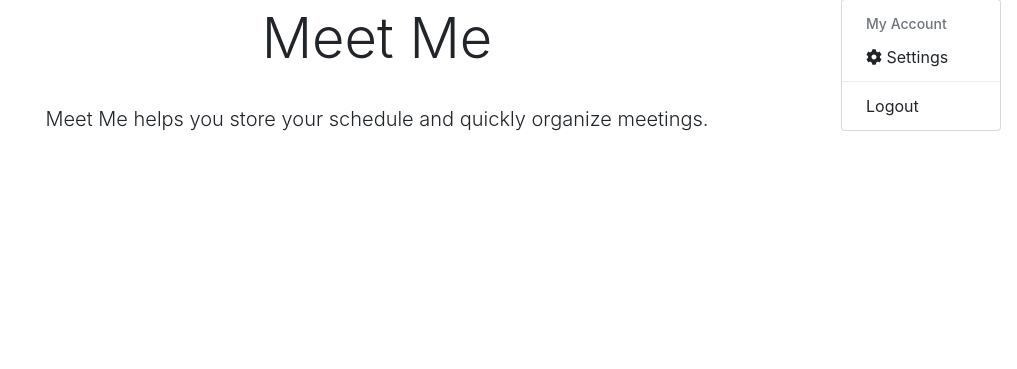
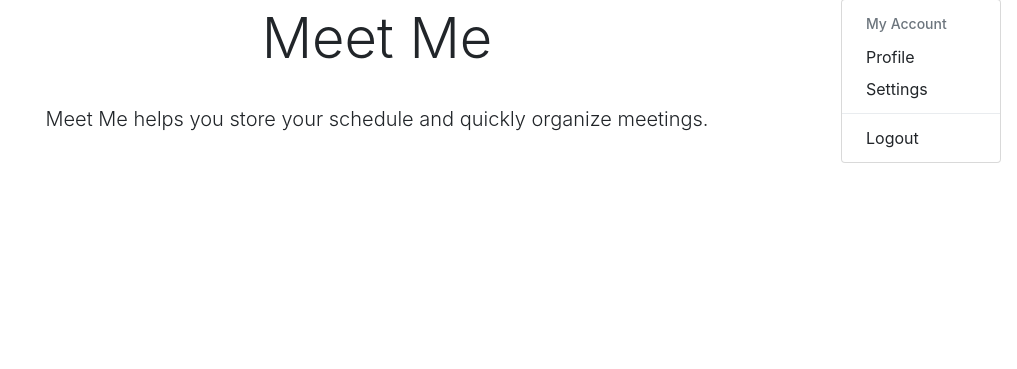
Before and after one commit to angelinahli/meet-me-2, a Flask app: page / in a window 1280 px wide, after a click that opens the changed part. Shown: the part 51-420 px from the top of the page, without its empty margins (263-1280 px from the left). Run offline with Flask 2, Linux system fonts and the light colour scheme; the visitor is signed in with stand-in values (Sample User, id 1); data comes from the database, SQL or seed files in the repository; some libraries are stand-ins or nearby versions.

Commit message:
update navbar dropdown

```diff
--- a/app/routes.py
+++ b/app/routes.py
@@ -82,6 +82,7 @@ def settings():
 
 @app.route("/u/<username>/", methods=["GET", "POST"])
 @app.route("/user/<username>/", methods=["GET", "POST"])
+@login_required
 def user(username):
     u = User.query.filter_by(username=username).first()
     if not u:
--- a/app/templates/base.html
+++ b/app/templates/base.html
@@ -71,8 +71,9 @@ description: base template for flask app
             {{ current_user.username }}
           </a>
           <div class="dropdown-menu dropdown-menu-right" aria-labelledby="accountMenu">
-            <h5 class="dropdown-header">My Account</h6>
-            <a class="dropdown-item" href="{{ url_for('settings') }}"><i class="fa fa-cog"></i> Settings</a>
+            <h5 class="dropdown-header">My Account</h5>
+            <a class="dropdown-item" href="{{ url_for('user', username=current_user.username) }}">Profile</a>
+            <a class="dropdown-item" href="{{ url_for('settings') }}">Settings</a>
 
             <!-- session management -->
             <div class="dropdown-divider"></div>
```
